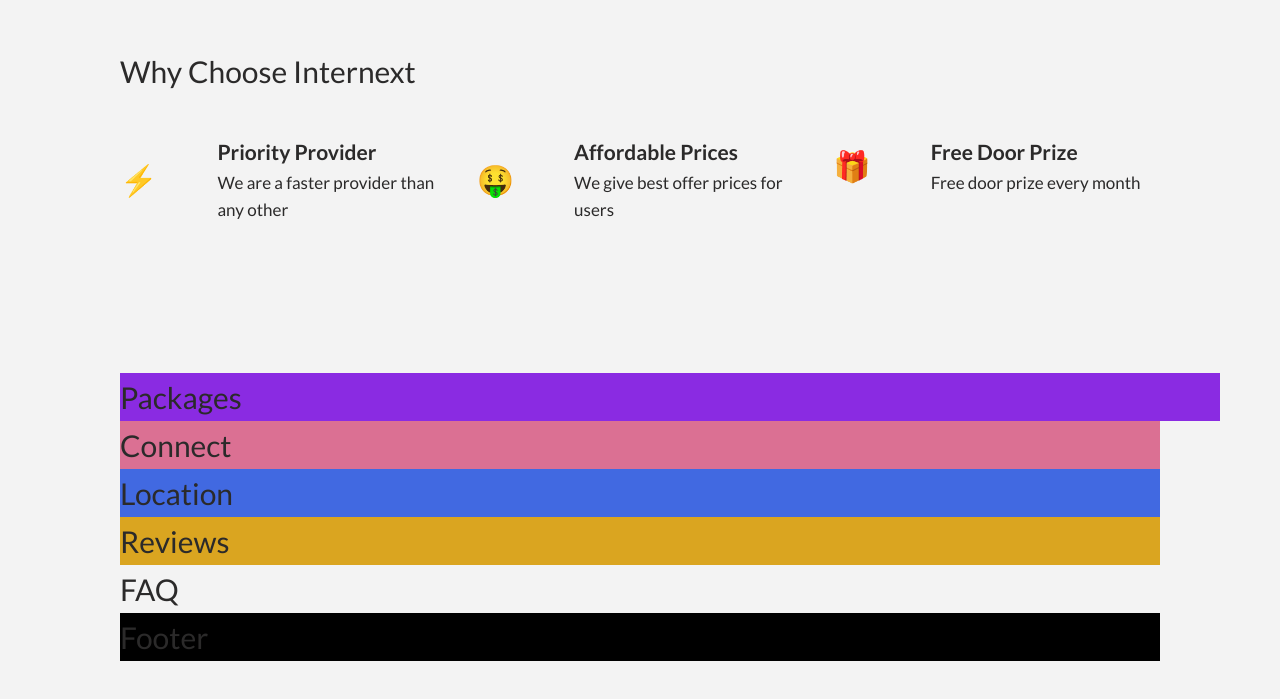
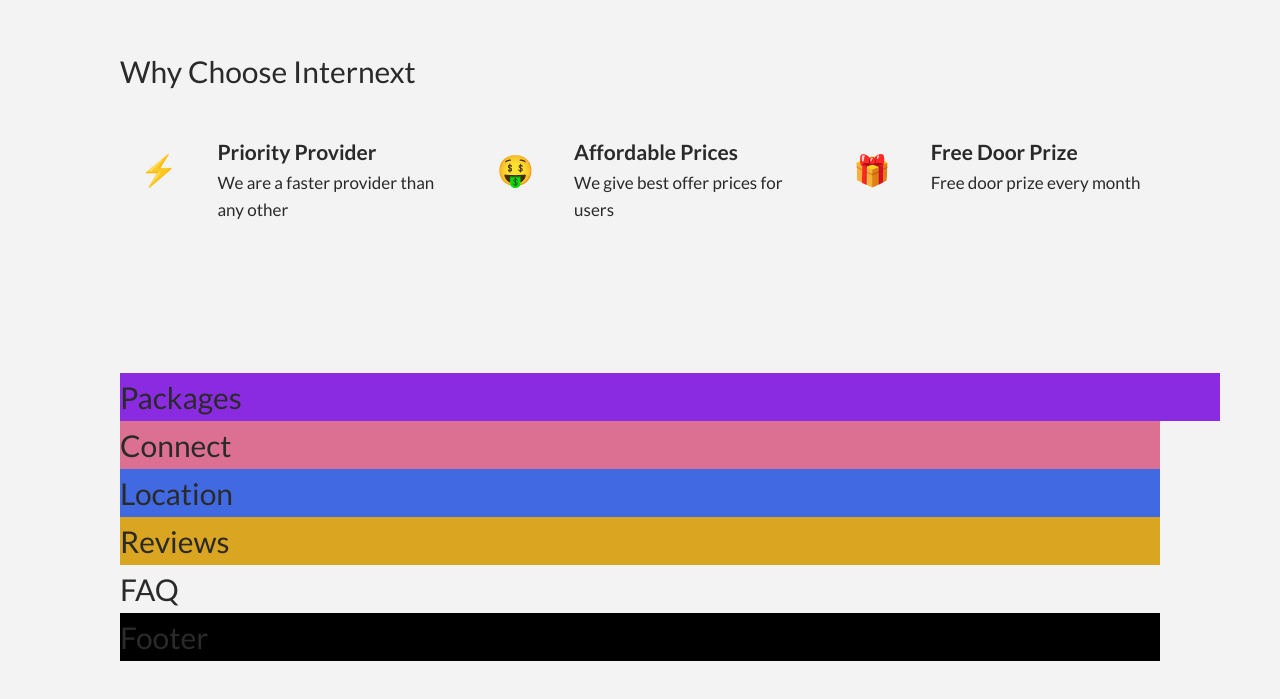
Before and after one commit to rtambunt/internext-landing-page, a website: page index.html in a window 1280 px wide. Shown: the part 831-1530 px from the top of the page. Drawn offline with Linux system fonts and the light colour scheme.

Commit message:
Adjust quality emote positioning

```diff
--- a/sass/_qualities.scss
+++ b/sass/_qualities.scss
@@ -18,11 +18,15 @@
 .quality {
   display: grid;
   grid-template-columns: min-content 1fr;
-  align-items: center;
   grid-column-gap: 6rem;
 
   &__emote {
     grid-row: 1 / span 2;
+    transform: translateY(1rem) translateX(2rem);
+    -webkit-transform: translateY(1rem) translateX(2rem);
+    -moz-transform: translateY(1rem) translateX(2rem);
+    -ms-transform: translateY(1rem) translateX(2rem);
+    -o-transform: translateY(1rem) translateX(2rem);
   }
 
   &__text {
```
Also changed, not shown: css/style.css.
